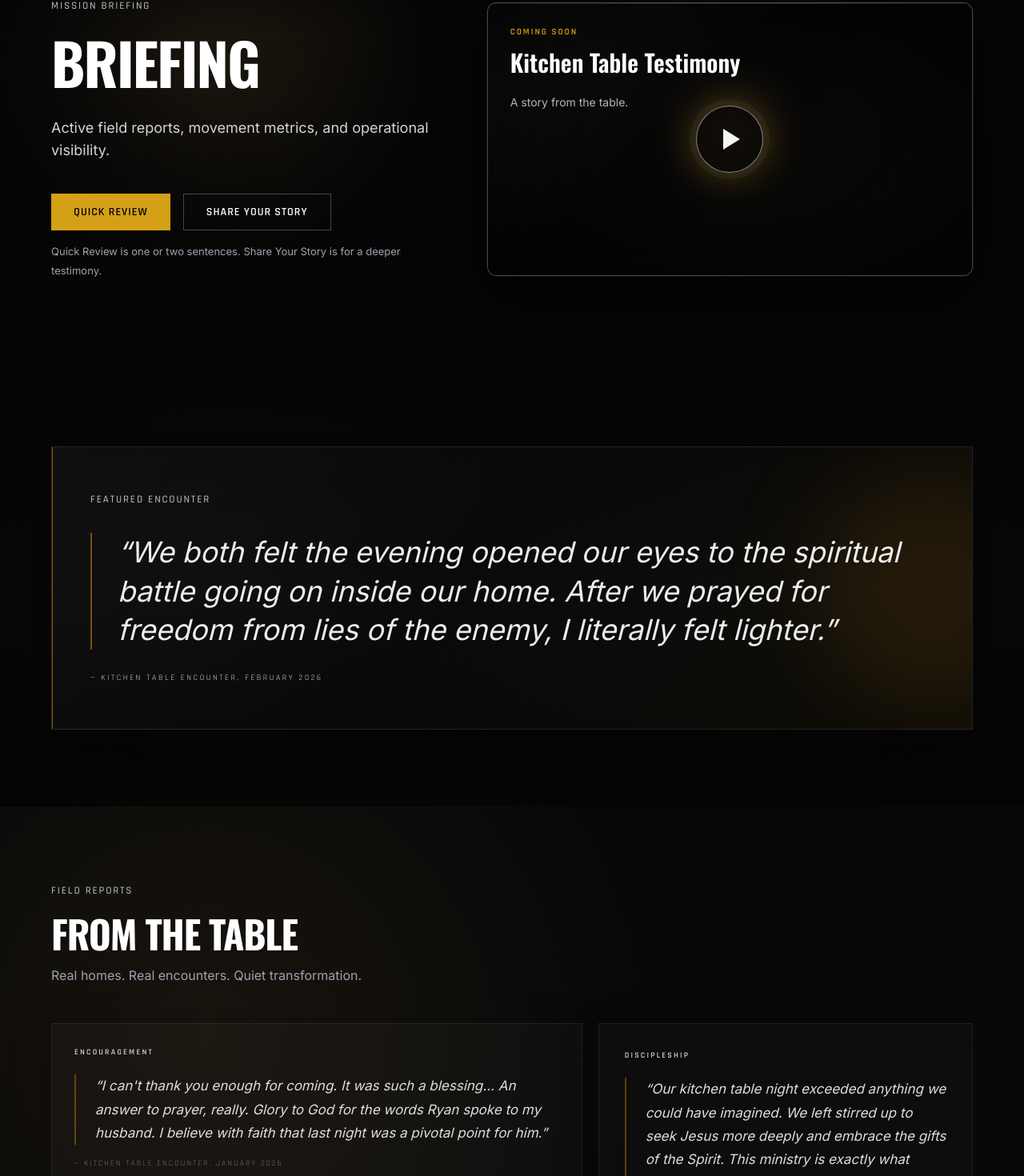
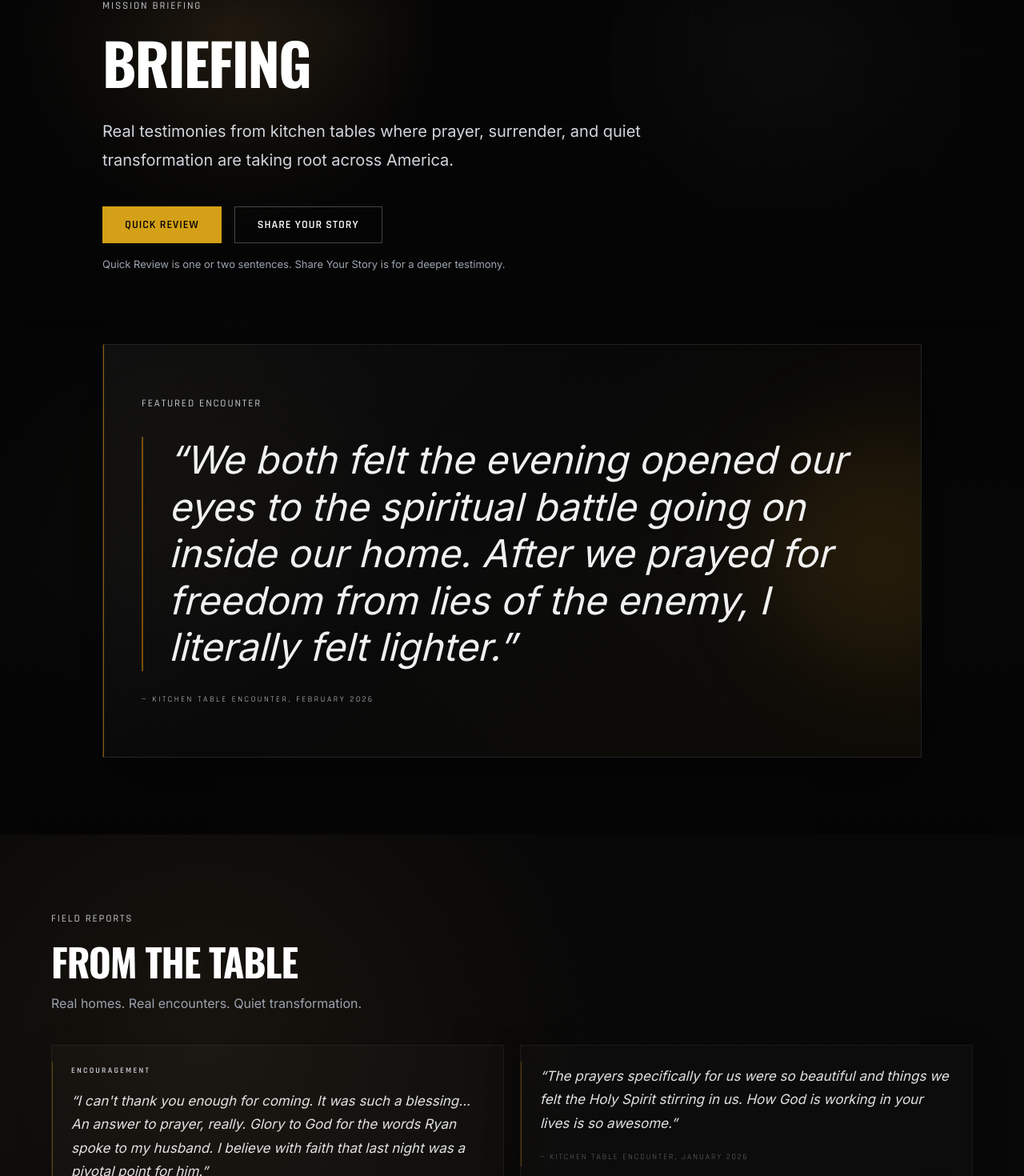
Before and after one commit to rfox0629/usam-website, a Next.js app: page /mission in a window 1280 px wide. Shown: the part 191-1661 px from the top of the page at 80% size. Built offline with nearby package versions, Linux system fonts and the light colour scheme.

Commit message:
Simplify briefing testimony page

```diff
--- a/app/mission/page.tsx
+++ b/app/mission/page.tsx
@@ -5,42 +5,10 @@ import { MissionReviewCTA } from "./MissionReviewCTA";
 
 export const metadata: Metadata = {
   title: "Briefing | USA Missionaries",
-  description: "Operational briefing and field dashboard for USA Missionaries.",
+  description: "Kitchen table testimonies and quiet field reports from USA Missionaries.",
 };
 
 const font = { oswald: "'Oswald', sans-serif", rajdhani: "'Rajdhani', sans-serif" };
-
-function VideoPlaceholderCard() {
-  return (
-    <div className="group relative overflow-hidden rounded-xl border border-white/25 bg-[#050505] shadow-[0_0_0_1px_rgba(212,160,23,0.08),0_24px_70px_rgba(0,0,0,0.68)]">
-      <div className="absolute inset-x-0 top-0 h-px bg-white/25" />
-      <div className="absolute inset-0 bg-[radial-gradient(circle_at_50%_48%,rgba(212,160,84,0.13),transparent_28%),radial-gradient(ellipse_at_center,transparent_38%,rgba(0,0,0,0.78)_100%),linear-gradient(135deg,rgba(255,255,255,0.055),transparent_40%,rgba(212,160,84,0.02))]" />
-      <div className="absolute inset-0 bg-[linear-gradient(rgba(255,255,255,0.035)_1px,transparent_1px),linear-gradient(90deg,rgba(255,255,255,0.03)_1px,transparent_1px)] bg-[length:42px_42px] opacity-[0.08]" />
-
-      <div className="relative aspect-video min-h-[280px] p-5 md:min-h-0 md:p-7">
-        <div className="flex h-full flex-col">
-          <div className="relative z-10">
-            <p className="mb-3 text-[11px] font-semibold uppercase tracking-[2px] text-[#d4a017] [text-shadow:0_0_10px_rgba(212,160,23,0.28)]" style={{ fontFamily: font.rajdhani }}>
-              Coming Soon
-            </p>
-            <h2 className="max-w-sm text-2xl font-semibold leading-[1.2] text-white md:text-3xl" style={{ fontFamily: font.oswald }}>
-              Kitchen Table Testimony
-            </h2>
-            <p className="mt-5 max-w-sm text-sm leading-6 text-white/70">
-              A story from the table.
-            </p>
-          </div>
-
-          <div className="absolute inset-0 flex items-center justify-center">
-            <div className="flex h-[76px] w-[76px] items-center justify-center rounded-full border border-white/50 bg-black/40 shadow-[0_0_0_8px_rgba(255,255,255,0.035),0_0_42px_rgba(212,160,23,0.28)] backdrop-blur-sm transition-all duration-300 group-hover:scale-105 group-hover:border-amber-200/70 group-hover:shadow-[0_0_0_10px_rgba(255,255,255,0.04),0_0_54px_rgba(212,160,23,0.36)] md:h-[84px] md:w-[84px]">
-              <div className="ml-1 h-0 w-0 border-y-[13px] border-l-[21px] border-y-transparent border-l-stone-100" />
-            </div>
-          </div>
-        </div>
-      </div>
-    </div>
-  );
-}
 
 const featuredEncounter = {
   quote:
@@ -129,30 +97,14 @@ const fieldReports: readonly FieldReport[] = [
   },
 ] as const;
 
-const fieldReportCardStyles = [
-  "p-6 md:p-7 lg:col-span-7",
-  "p-7 md:p-8 lg:col-span-5",
-  "p-6 md:p-7 lg:col-span-5",
-  "p-7 md:p-8 lg:col-span-7",
-  "p-6 md:p-7 lg:col-span-6",
-  "p-7 md:p-9 lg:col-span-6",
-  "p-6 md:p-7 lg:col-span-5",
-  "p-7 md:p-8 lg:col-span-7",
-  "p-6 md:p-7 lg:col-span-7",
-  "p-7 md:p-8 lg:col-span-5",
-  "p-6 md:p-7 lg:col-span-6",
-  "p-7 md:p-8 lg:col-span-6",
-  "p-7 md:p-9 lg:col-span-12",
-] as const;
-
 function FeaturedEncounterSection() {
   return (
-    <section className="relative overflow-hidden bg-[#050505] px-6 py-16 md:py-24">
-      <div className="absolute inset-0 bg-[radial-gradient(circle_at_22%_42%,rgba(212,160,84,0.12),transparent_24%),radial-gradient(circle_at_78%_50%,rgba(255,255,255,0.035),transparent_22%)]" />
-      <div className="absolute inset-0 bg-[linear-gradient(180deg,rgba(5,5,5,0.95),rgba(8,8,8,0.86),rgba(5,5,5,0.98))]" />
+    <section className="relative overflow-hidden bg-[#050505] px-6 pb-16 pt-4 md:pb-24 md:pt-8">
+      <div className="absolute inset-0 bg-[radial-gradient(circle_at_20%_38%,rgba(212,160,84,0.15),transparent_25%),radial-gradient(circle_at_74%_48%,rgba(255,255,255,0.035),transparent_22%)]" />
+      <div className="absolute inset-0 bg-[linear-gradient(180deg,rgba(5,5,5,0.72),rgba(8,8,8,0.86),rgba(5,5,5,0.98))]" />
 
-      <div className="relative mx-auto max-w-6xl">
-        <div className="relative overflow-hidden border border-white/[0.1] bg-[linear-gradient(135deg,rgba(255,255,255,0.035),rgba(255,255,255,0.012)_44%,rgba(212,160,23,0.035))] px-6 py-10 shadow-[0_24px_80px_rgba(0,0,0,0.5)] md:px-12 md:py-14">
+      <div className="relative mx-auto max-w-5xl">
+        <div className="relative overflow-hidden border border-white/[0.095] bg-[linear-gradient(135deg,rgba(255,255,255,0.04),rgba(255,255,255,0.012)_42%,rgba(212,160,23,0.04))] px-6 py-12 shadow-[0_24px_90px_rgba(0,0,0,0.52)] md:px-12 md:py-16">
           <div className="absolute inset-y-0 left-0 w-px bg-amber-500/55" />
           <div className="absolute -right-24 top-1/2 h-72 w-72 -translate-y-1/2 rounded-full bg-amber-500/10 blur-3xl" />
 
@@ -161,7 +113,7 @@ function FeaturedEncounterSection() {
               Featured Encounter
             </p>
             <blockquote className="mt-8 border-l-2 border-amber-500/45 pl-6 md:pl-8">
-              <p className="text-2xl font-normal italic leading-[1.5] text-white/[0.92] md:text-4xl md:leading-[1.35]">
+              <p className="text-[28px] font-normal italic leading-[1.42] text-white/[0.94] md:text-5xl md:leading-[1.22]">
                 &ldquo;{featuredEncounter.quote}&rdquo;
               </p>
             </blockquote>
@@ -180,30 +132,25 @@ function FeaturedEncounterSection() {
 
 function FieldReportCard({
   report,
-  index,
 }: {
   report: FieldReport;
-  index: number;
 }) {
-  const cardStyle = fieldReportCardStyles[index] ?? "p-6 md:p-7 lg:col-span-6";
-
   return (
-    <article className={`border border-white/[0.075] bg-white/[0.018] shadow-[0_18px_54px_rgba(0,0,0,0.22)] transition-colors duration-200 hover:border-amber-500/24 hover:bg-white/[0.026] ${cardStyle}`}>
+    <article className="relative mb-5 break-inside-avoid overflow-hidden border border-white/[0.055] bg-white/[0.014] p-5 shadow-[0_14px_44px_rgba(0,0,0,0.18)] transition-colors duration-200 hover:border-amber-500/22 hover:bg-white/[0.022] md:p-6">
+      <div className="absolute inset-y-5 left-0 w-px bg-amber-500/35" />
       {report.tag ? (
         <p
-          className="mb-5 text-[10px] font-semibold uppercase tracking-[0.22em] text-amber-300/56"
+          className="mb-4 text-[10px] font-semibold uppercase tracking-[0.22em] text-amber-300/56"
           style={{ fontFamily: font.rajdhani }}
         >
           {report.tag}
         </p>
       ) : null}
-      <div className="border-l-2 border-amber-500/35 pl-5 md:pl-6">
-        <p className="text-[15.5px] font-normal italic leading-[1.72] text-white/[0.86] md:text-[17px]">
+      <p className="text-base font-normal italic leading-[1.72] text-white/[0.88] md:text-[17px]">
         &ldquo;{report.quote}&rdquo;
       </p>
-      </div>
       <p
-        className="mt-[16px] text-[10px] uppercase tracking-[2px] text-white/[0.38]"
+        className="mt-5 text-[10px] uppercase tracking-[2px] text-white/[0.38]"
         style={{ fontFamily: font.rajdhani }}
       >
         {`— ${report.attribution}`}
@@ -228,31 +175,27 @@ export default async function MissionPage({
     <main className="min-h-screen bg-[#050505] text-stone-100">
       <PrimaryNav active="briefing" />
 
-      <section className="relative overflow-hidden px-6 pb-20 pt-24 md:pb-28 md:pt-32">
-        <div className="absolute inset-0 bg-[radial-gradient(circle_at_20%_34%,rgba(212,160,84,0.14),transparent_25%),radial-gradient(circle_at_78%_42%,rgba(255,255,255,0.04),transparent_24%),linear-gradient(rgba(255,255,255,0.012)_1px,transparent_1px),linear-gradient(90deg,rgba(255,255,255,0.012)_1px,transparent_1px)] bg-[length:auto,auto,86px_86px,86px_86px]" />
-        <div className="absolute inset-0 bg-[linear-gradient(180deg,rgba(5,5,5,0.38),transparent_28%,rgba(5,5,5,0.9)_100%),radial-gradient(ellipse_at_center,transparent_34%,#050505_100%)]" />
-        <div className="relative mx-auto grid max-w-6xl items-center gap-12 lg:grid-cols-[0.9fr_1.1fr]">
-          <div>
+      <section className="relative overflow-hidden px-6 pb-10 pt-24 md:pb-14 md:pt-32">
+        <div className="absolute inset-0 bg-[radial-gradient(circle_at_22%_32%,rgba(212,160,84,0.16),transparent_25%),radial-gradient(circle_at_78%_40%,rgba(255,255,255,0.035),transparent_24%),linear-gradient(rgba(255,255,255,0.012)_1px,transparent_1px),linear-gradient(90deg,rgba(255,255,255,0.012)_1px,transparent_1px)] bg-[length:auto,auto,96px_96px,96px_96px]" />
+        <div className="absolute inset-0 bg-[linear-gradient(180deg,rgba(5,5,5,0.36),transparent_30%,rgba(5,5,5,0.86)_100%),radial-gradient(ellipse_at_center,transparent_34%,#050505_100%)]" />
+        <div className="relative mx-auto max-w-5xl">
           <p className="tactical-label uppercase" style={{ fontFamily: font.rajdhani }}>
             Mission Briefing
           </p>
-            <h1 className="mt-6 text-5xl md:text-7xl font-bold tracking-tight leading-none text-stone-100" style={{ fontFamily: font.oswald }}>
+          <h1 className="mt-6 text-5xl font-bold leading-none tracking-tight text-stone-100 md:text-7xl" style={{ fontFamily: font.oswald }}>
             BRIEFING
           </h1>
-            <p className="mt-8 max-w-3xl text-base md:text-lg leading-8 text-stone-400">
-              Active field reports, movement metrics, and operational visibility.
+          <p className="mt-8 max-w-3xl text-lg leading-8 text-stone-300 md:text-xl md:leading-9">
+            Real testimonies from kitchen tables where prayer, surrender, and quiet transformation are taking root across America.
           </p>
           <MissionReviewCTA />
-          </div>
-
-          <VideoPlaceholderCard />
         </div>
       </section>
 
       <FeaturedEncounterSection />
 
-      <section className="relative overflow-hidden bg-[#080808] px-6 py-20 md:py-24">
-        <div className="absolute inset-0 bg-[radial-gradient(circle_at_20%_12%,rgba(212,160,84,0.08),transparent_24%),linear-gradient(180deg,rgba(5,5,5,0.2),rgba(8,8,8,1)_24%)]" />
+      <section className="relative overflow-hidden bg-[#080808] px-6 py-16 md:py-24">
+        <div className="absolute inset-0 bg-[radial-gradient(circle_at_20%_12%,rgba(212,160,84,0.08),transparent_24%),radial-gradient(circle_at_76%_38%,rgba(255,255,255,0.025),transparent_25%),linear-gradient(180deg,rgba(5,5,5,0.2),rgba(8,8,8,1)_24%)]" />
         <div className="relative mx-auto max-w-6xl">
           <div className="max-w-3xl">
             <p className="tactical-label uppercase" style={{ fontFamily: font.rajdhani }}>
@@ -266,9 +209,9 @@ export default async function MissionPage({
             </p>
           </div>
 
-          <div className="mt-12 grid gap-5 lg:grid-cols-12">
+          <div className="mt-10 columns-1 gap-5 md:columns-2">
             {fieldReports.map((report, index) => (
-              <FieldReportCard key={`${report.attribution}-${index}`} report={report} index={index} />
+              <FieldReportCard key={`${report.attribution}-${index}`} report={report} />
             ))}
           </div>
 
@@ -283,7 +226,7 @@ export default async function MissionPage({
                   See the Fruit of the Mission
                 </h3>
                 <p className="mt-4 text-sm leading-7 text-stone-400 md:text-base">
-                  For churches, leaders, and ministry partners, USA Missionaries is building a private reporting environment that provides a high-level view of what God is doing through the movement.
+                  For churches, leaders, and ministry partners, USA Missionaries stewards a private reporting environment that provides a high-level view of what God is doing through the movement.
                 </p>
                 <p className="mt-3 text-sm leading-7 text-stone-400 md:text-base">
                   Individual stories and personal details are never shared publicly and are stewarded with care.
```
Lines whose indentation alone changed are shown as unchanged.
